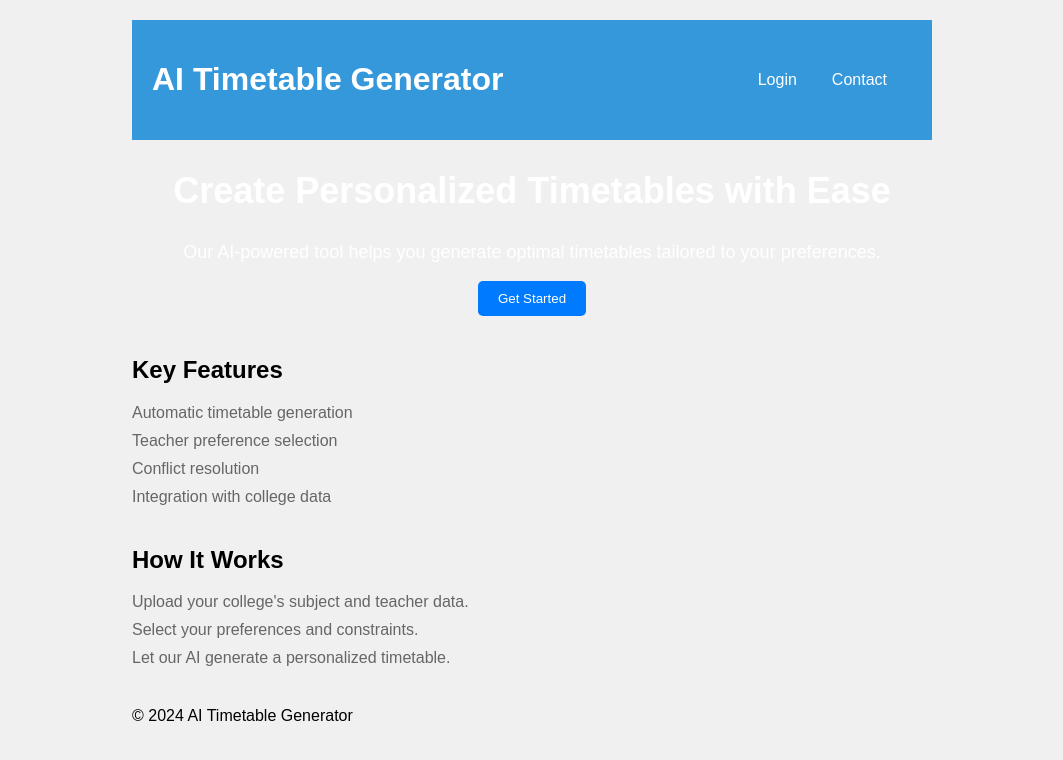
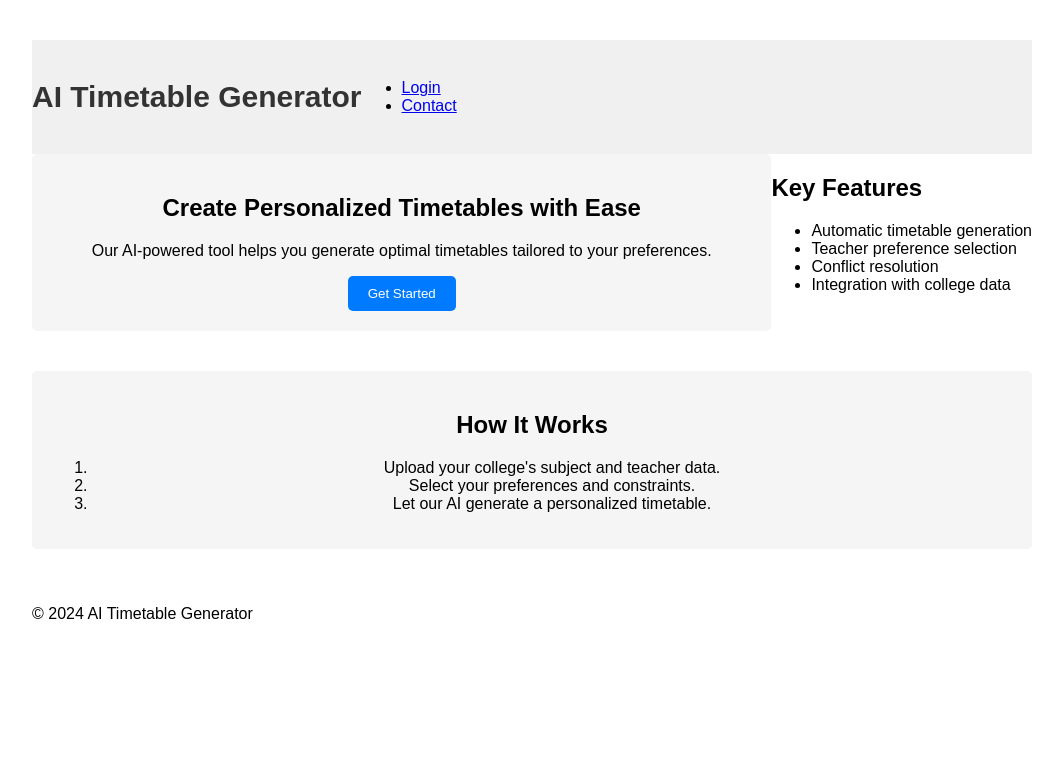
Before and after one commit to Aaditya-7937/frontend, a plain HTML site: page index.html in a window 1280 px wide. Shown: the whole page, without its empty margins (108-1171 px from the left). Drawn offline with Linux system fonts and the light colour scheme.

Commit message:
Update styles.css

```diff
--- a/styles.css
+++ b/styles.css
@@ -2,59 +2,59 @@ body {
     font-family: Arial, sans-serif;
     margin: 0;
     padding: 0;
-    background-color: #f0f0f0;
+    background-color: #fff; /* Light background */
 }
 
 .container {
-    max-width: 800px;
+    max-width: 1000px; /* Wider container */
     margin: 0 auto;
-    padding: 20px;
+    padding: 40px; /* More padding */
 }
 
 header {
     display: flex;
-    justify-content: space-between;
     align-items: center;
-    padding: 20px;
-    background-color: #3498db;
-    color: #fff;
+    padding: 20px 0; /* Adjust padding */
+    background-color: #f0f0f0; /* Lighter header background */
 }
 
-nav ul {
-    list-style: none;
-    margin: 0;
-    padding: 0;
-    display: flex;
+header img {
+    height: 50px; /* Adjust logo size */
+    margin-right: 20px; /* Spacing between logo and heading */
 }
 
-nav li {
-    margin-right: 15px;
+h1 {
+    font-size: 30px;
+    color: #333; /* Darker text */
 }
 
-nav a {
-    text-decoration: none;
-    color: #fff;
-    padding: 10px;
-    border-radius: 5px;
+main {
+    display: flex; /* Arrange sections side-by-side (optional) */
+    flex-wrap: wrap; /* Wrap sections if they overflow (optional) */
 }
 
-nav a:hover {
-    background-color: #2980b9;
+.hero, .benefits, .how-it-works {
+    flex: 1 1 33%; /* Make sections roughly equal width (optional) */
+    padding: 20px; /* Padding for each section */
+    margin-bottom: 40px; /* Spacing between sections */
+    background-color: #f5f5f5; /* Light background for sections */
+    border-radius: 5px; /* Rounded corners for sections */
+    text-align: center; /* Center text for some sections (optional) */
 }
 
-.hero {
-    text-align: center;
-    margin-bottom: 40px;
+.benefits ul {
+    list-style: none;
+    padding: 0;
+    margin: 20px 0; /* Spacing for list items */
 }
 
-.hero h2 {
-    font-size: 36px;
-    color: #fff;
+.benefits li {
+    margin-bottom: 15px;
 }
 
-.hero p {
-    font-size: 18px;
-    color: #fff;
+.benefits li i {
+    color: #007bff; /* Blue color for icons */
+    margin-right: 10px; /* Spacing between icon and text */
 }
 
 .primary-button {
@@ -62,25 +62,5 @@ nav a:hover {
     color: #fff;
     border: none;
     padding: 10px 20px;
-    border-radius: 5px;
-    cursor: pointer;
-}
-
-.primary-button:hover {
-    background-color: #0056b3;
-}
-
-.features, .how-it-works {
-    margin-bottom: 40px;
-}
-
-.features ul, .how-it-works ol {
-    list-style: none;
-    padding: 0;
-}
-
-.features li, .how-it-works li {
-    margin-bottom: 10px;
-    color: #666666;
-}
+    border-radius: 5px
 /* Additional styles for forms, buttons, etc. can be added here */
```
